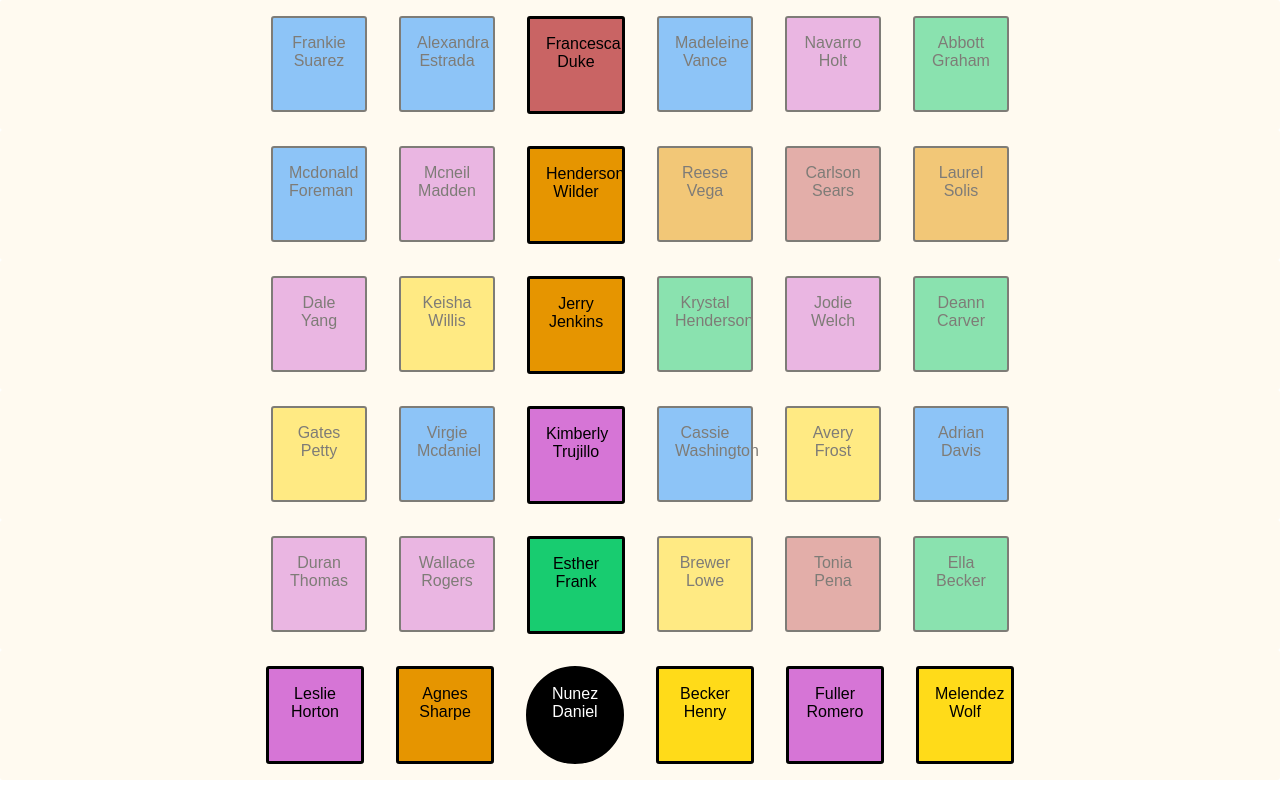
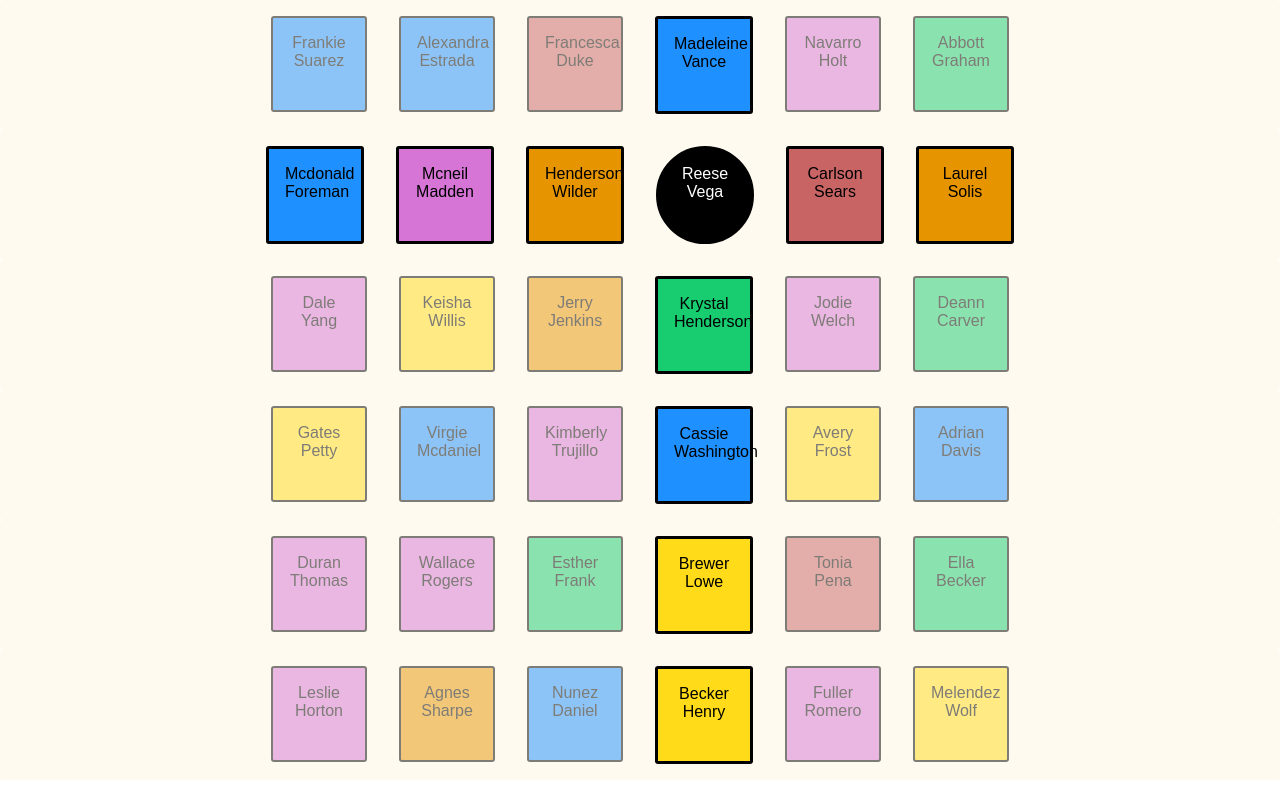
Before and after one commit to afrz/master-of-puppets, a React (Create React App) app: page / in a window 1280 px wide. Built offline with nearby package versions, Linux system fonts and the light colour scheme; the HTML template or start-up script is replaced by a standard one.

Commit message:
single pick carding OK

```diff
--- a/src/logic/actions.js
+++ b/src/logic/actions.js
@@ -1,12 +1,23 @@
 import { PICK_CARD } from "../constants/actionTypes";
 
-import { getId } from "./selectors";
+import { getId, getMaster } from "./selectors";
+
+// export function pickCard(card) {
+//   return {
+//     type: PICK_CARD,
+//     payload: getId(card)
+//   };
+// }
 
 export function pickCard(card) {
-  return {
-    type: PICK_CARD,
-    payload: getId(card)
-  };
+  return (dispatch, getState) =>
+    dispatch({
+      type: PICK_CARD,
+      payload: {
+        card: getId(card),
+        from: getMaster(getState())
+      }
+    });
 }
 
 // shuffleGame
--- a/src/logic/reducers/index.js
+++ b/src/logic/reducers/index.js
@@ -7,19 +7,20 @@ import { cardList, familyList } from "../../constants/data";
 import { PICK_CARD, EMPTY_CARD } from "../../constants/actionTypes";
 import { hash, shuffle, replace } from "../../helpers/utils";
 
-import { getId, getCardCoord } from "../selectors";
+import { getId, getCardCoord, getMaster } from "../selectors";
 
 function matrix(state = generateMatrix(cardList, 6), action) {
   const { type } = action;
   if (type === PICK_CARD) {
-    const identifier = action.payload;
+    const masterId = action.payload.from;
 
-    const coord = getCardCoord(state)(identifier);
+    const coord = getCardCoord(state)(masterId);
 
-    //alter matrix, move master to card place
+    //alter matrix, empty card between master and picked card
     const row = state[coord.y];
-    const newRow = replace(row, identifier, EMPTY_CARD);
+    const newRow = replace(row, masterId, EMPTY_CARD);
 
+    console.log(action.payload.card);
     return replace(state, row, newRow);
   }
   return state;
@@ -46,6 +47,10 @@ function families(state = hash(familyList, getId)) {
   return state;
 }
 
+// function boardReducer(state, action) {
+
+// }
+
 export default combineReducers({
   matrix,
   families,
--- a/src/logic/reducers/master.js
+++ b/src/logic/reducers/master.js
@@ -1,13 +1,16 @@
 import { PICK_CARD } from "../../constants/actionTypes";
 import { cardList } from "../../constants/data";
+import { shuffle } from "../../helpers/utils";
+import { getId } from "../selectors";
 
-const initState = cardList[0]._id; //random card
+//random card
+const initState = getId(shuffle(cardList)[0]);
 
 export default function masterCoin(state = initState, action) {
   const { type } = action;
   if (type === PICK_CARD) {
     //move master to selected card
-    return action.payload;
+    return action.payload.card;
   }
   return state;
 }
--- a/src/logic/reducers/player.js
+++ b/src/logic/reducers/player.js
@@ -9,7 +9,7 @@ export default function player(state = initState, action) {
   if (type === PICK_CARD) {
     //- add card to player basket
     return Object.assign({}, state, {
-      kept: state.kept.concat([action.payload])
+      kept: state.kept.concat([action.payload.card])
     });
   }
   return state;
--- a/src/logic/selectors.js
+++ b/src/logic/selectors.js
@@ -1,12 +1,14 @@
 export const translateToGrid = state => {
+  const familySearch = familySearcher(state);
+  const cardSearch = cardSearcher(state);
+
   return getMatrix(state).map(r => {
     return r.map(c => {
-      const card = getCard(state, c);
-
+      const card = cardSearch(c);
       if (!card) return { empty: true };
       return Object.assign(
         {
-          family: getFamily(state, card.family_id),
+          family: familySearch(getFamilyId(card)),
           master: getMaster(state) === c
         },
         card
@@ -41,6 +43,7 @@ export const getFamilies = ({ families }) => families;
 export const getMaster = ({ master }) => master;
 
 //helpers
-export const getCard = (state, id) => getCards(state)[id];
-export const getFamily = (state, id) => getFamilies(state)[id];
+export const cardSearcher = state => id => getCards(state)[id];
+export const familySearcher = state => id => getFamilies(state)[id];
 export const getId = ({ _id }) => _id;
+export const getFamilyId = ({ family_id }) => family_id;
```
